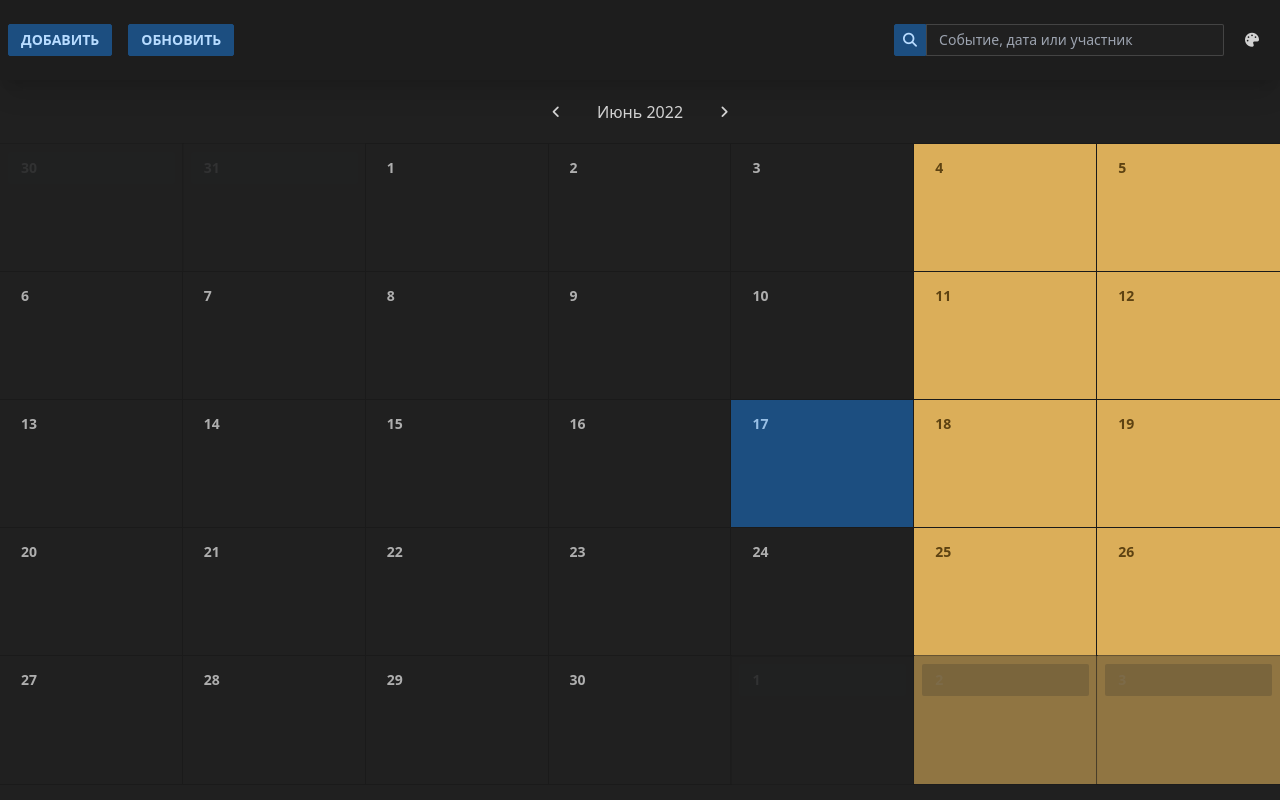
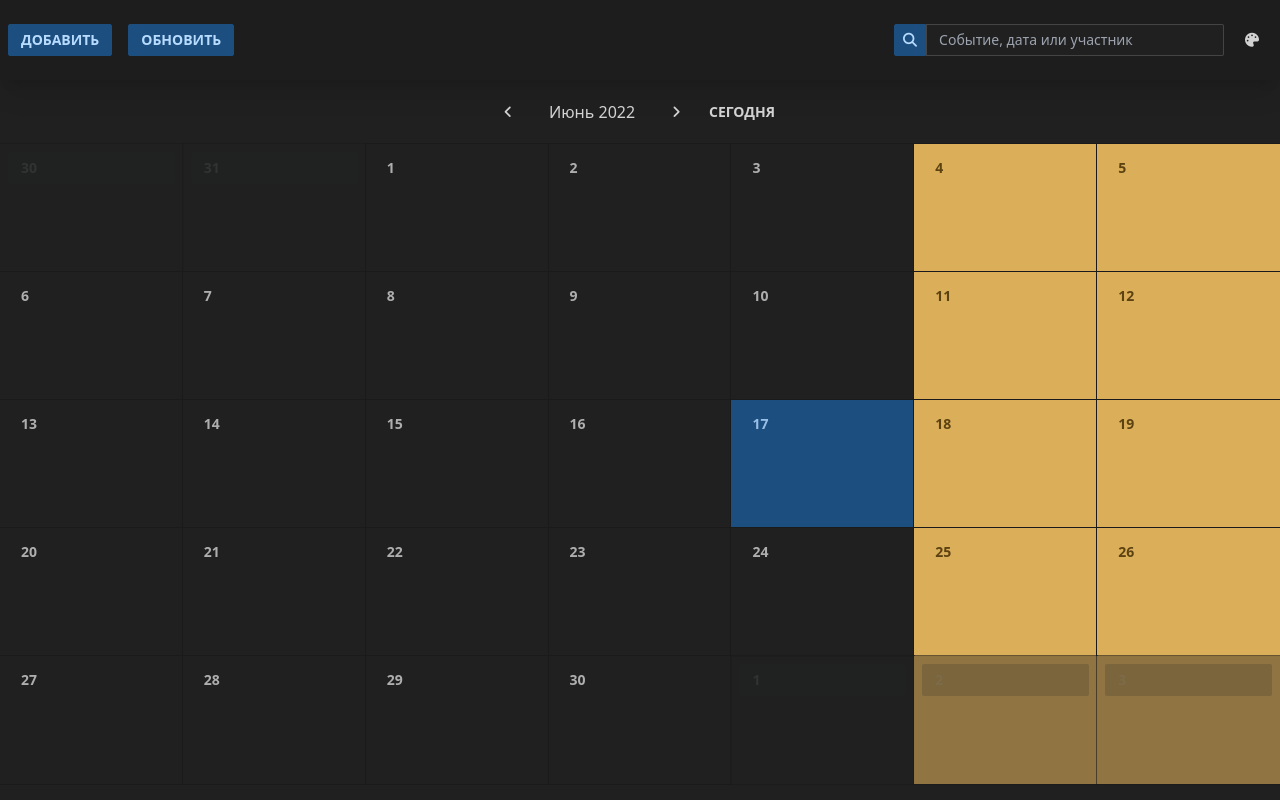
Before and after one commit to al-march/indoors, an Angular app: page / in a window 1280 px wide. Built offline with nearby package versions, Linux system fonts and the light colour scheme.

Commit message:
🔥️ added button with navigation to today

```diff
--- a/src/app/calendar/calendar.component.html
+++ b/src/app/calendar/calendar.component.html
@@ -6,7 +6,8 @@
   <app-navigation
     [month]="month"
     (prev)="prev()"
-    (next)="next()">
+    (next)="next()"
+    (today)="today()">
   </app-navigation>
 
   <app-month
--- a/src/app/calendar/calendar.component.ts
+++ b/src/app/calendar/calendar.component.ts
@@ -32,4 +32,8 @@ export class CalendarComponent implements OnInit {
   createEvent(event: CalendarEvent) {
     return this.calendar.setEvent(event);
   }
+
+  today() {
+    this.month = dayjs();
+  }
 }
--- a/src/app/calendar/components/navigation/navigation.component.html
+++ b/src/app/calendar/components/navigation/navigation.component.html
@@ -8,4 +8,7 @@
   <button class="btn btn-sm btn-ghost btn-square" (click)="next.emit()">
     <i class="fa-solid fa-angle-right"></i>
   </button>
+  <button class="btn btn-sm btn-ghost" (click)="today.emit()">
+    Сегодня
+  </button>
 </div>
--- a/src/app/calendar/components/navigation/navigation.component.ts
+++ b/src/app/calendar/components/navigation/navigation.component.ts
@@ -18,6 +18,9 @@ export class NavigationComponent implements OnInit {
   @Output()
   next = new EventEmitter();
 
+  @Output()
+  today = new EventEmitter();
+
   constructor() { }
 
   ngOnInit(): void {
```
